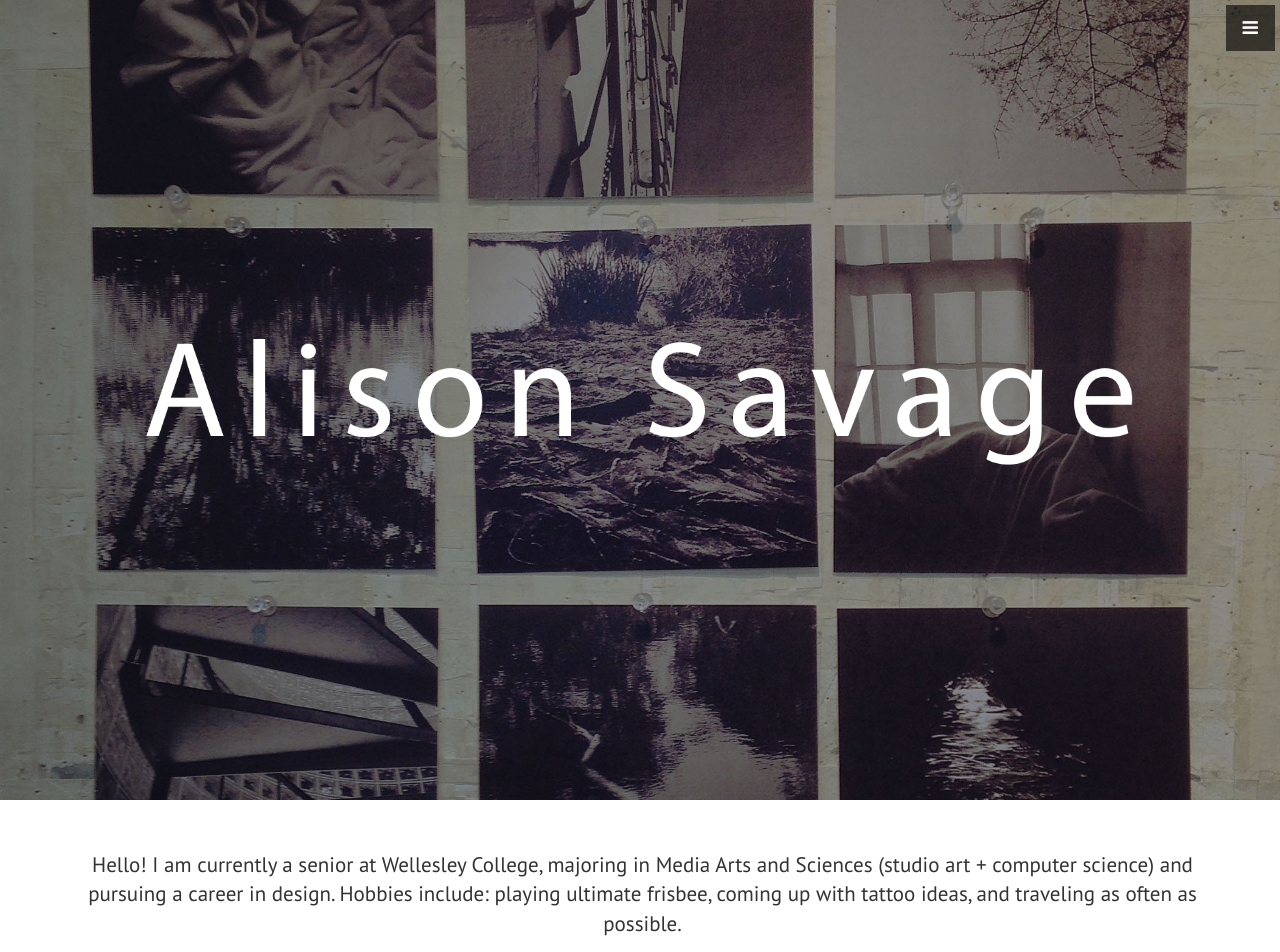
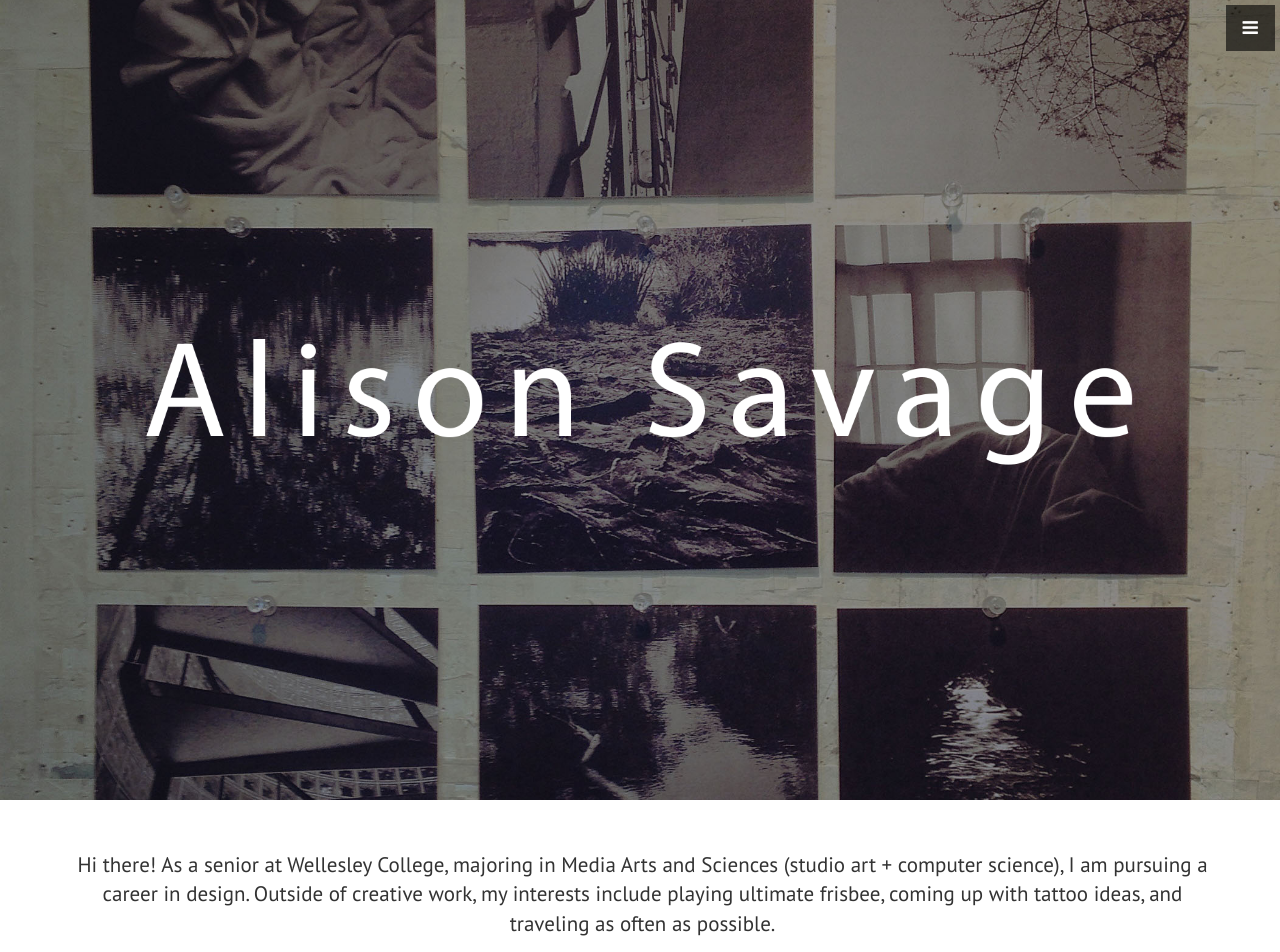
Before and after one commit to alisonsavage/mysite, a plain HTML site: page index.html in a window 1280 px wide. Shown: the top 952 px of the page. Drawn offline with Linux system fonts and the light colour scheme.

Commit message:
Last updates before 2017

```diff
--- a/index.html
+++ b/index.html
@@ -101,9 +101,11 @@
                 <div class="row">
                     <div class="col-lg-12 text-center">
                         <!-- <h2>About Me</h2> -->
-                        <p class="lead">Hello!  I am currently a senior at Wellesley College,
+                        <p class="lead">Hi there!  As a senior at Wellesley College,
                           majoring in Media Arts and Sciences (studio art + computer
-                          science) and pursuing a career in design.  Hobbies include: playing ultimate frisbee, coming up with tattoo ideas, and traveling as often as possible.</a></p>
+                          science), I am pursuing a career in design.  Outside of
+                          creative work, my interests include playing ultimate frisbee,
+                          coming up with tattoo ideas, and traveling as often as possible.</a></p>
                     </div>
                 </div>
                 <!-- /.row -->
@@ -452,7 +454,7 @@
             <div class="container" id="contact" style="margin-bottom:-70px; margin-top:-60px">
                 <div class="row">
                     <div class="col-lg-10 col-lg-offset-1 text-center">
-                        <h4><strong>Contact Info</strong>
+                        <h3 style="margin-bottom:20px; color:black"><strong>Contact</strong>
                         </h4>
                         <!--<p>21 Wellesley College Road, Unit 6639<br>Wellesley, MA 02481</p> -->
                       <ul class="list-unstyled">
```
Also changed, not shown: img/deluge.png, img/hilab.png, img/jewettgallery.png, img/mfa.png, img/wellesley1.png, img/wellesley2.png, 2 other files.
